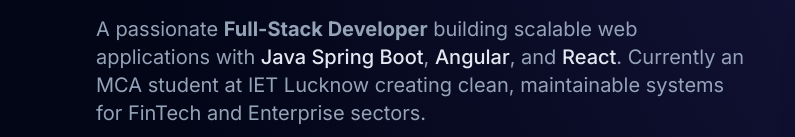
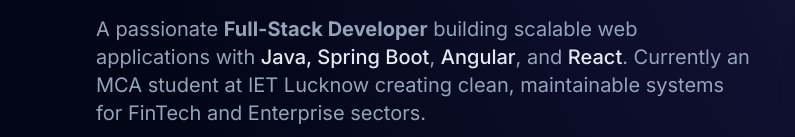
Before and after one commit to Ankur071/Portfolio-UI, a plain HTML site: page index.html in a window 1280 px wide. Shown: the part 272-409 px from the top of the page, 0-795 px from the left. Drawn offline with nearby package versions, Linux system fonts and the light colour scheme.

Commit message:
chore: Update portfolio content and styling

```diff
--- a/index.html
+++ b/index.html
@@ -78,7 +78,7 @@
                     Hi, I'm <span class="text-primary">Ankur Yadav</span>
                 </h1>
                 <p class="text-lg md:text-xl text-slate-400 mb-8 max-w-2xl leading-relaxed fade-in-up delay-200">
-                    A passionate <strong>Full-Stack Developer</strong> building scalable web applications with <span class="text-slate-200 font-medium">Java Spring Boot</span>, <span class="text-slate-200 font-medium">Angular</span>, and <span class="text-slate-200 font-medium">React</span>. Currently an MCA student at IET Lucknow creating clean, maintainable systems for FinTech and Enterprise sectors.
+                    A passionate <strong>Full-Stack Developer</strong> building scalable web applications with <span class="text-slate-200 font-medium">Java, Spring Boot</span>, <span class="text-slate-200 font-medium">Angular</span>, and <span class="text-slate-200 font-medium">React</span>. Currently an MCA student at IET Lucknow creating clean, maintainable systems for FinTech and Enterprise sectors.
                 </p>
 
                 <div class="flex flex-wrap justify-center md:justify-start gap-4 fade-in-up delay-300">
```
